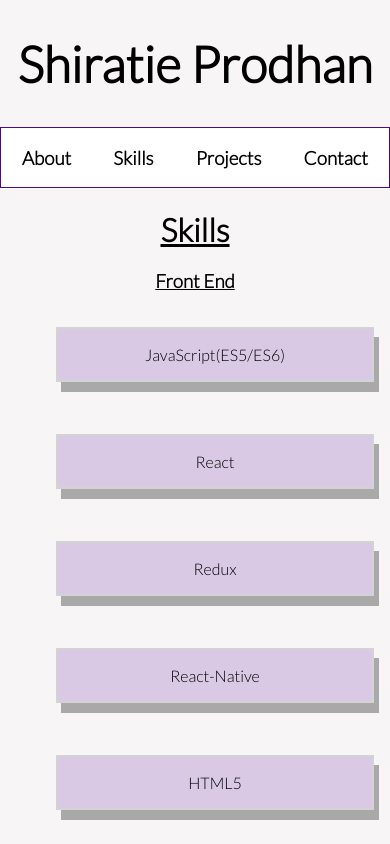
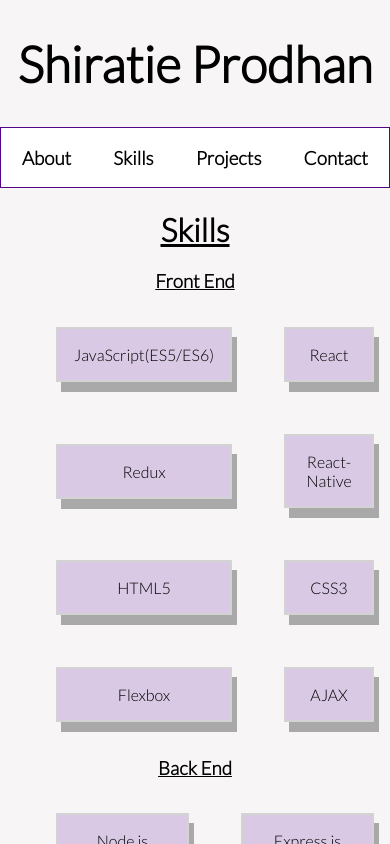
Before and after one commit to shiratiee/personal-website, a React (Create React App) app: page /skills in a window 390 px wide. Shown: the top 844 px of the page. Built offline with nearby package versions, Linux system fonts and the light colour scheme; a web font is replaced by a local one.

Commit message:
mobile responsive

```diff
--- a/src/App.css
+++ b/src/App.css
@@ -65,6 +65,14 @@ a:hover {
   list-style: none;
 }
 
+@media only screen and (max-width: 400px) {
+  .list {
+    display: grid;
+    grid-gap: 20px;
+    grid-template-columns: repeat(2,1fr);
+    list-style: none;
+  }
+}
 
 .list li {
   padding: 1em;
```
